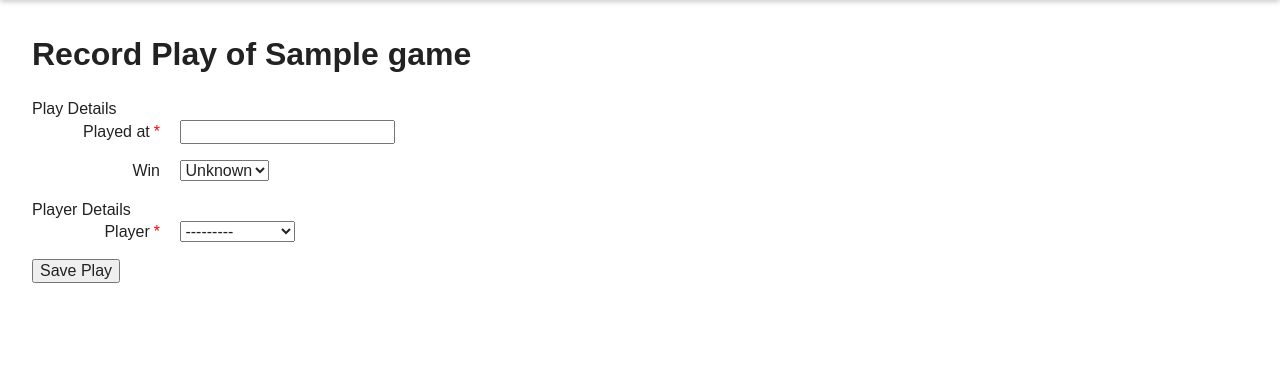
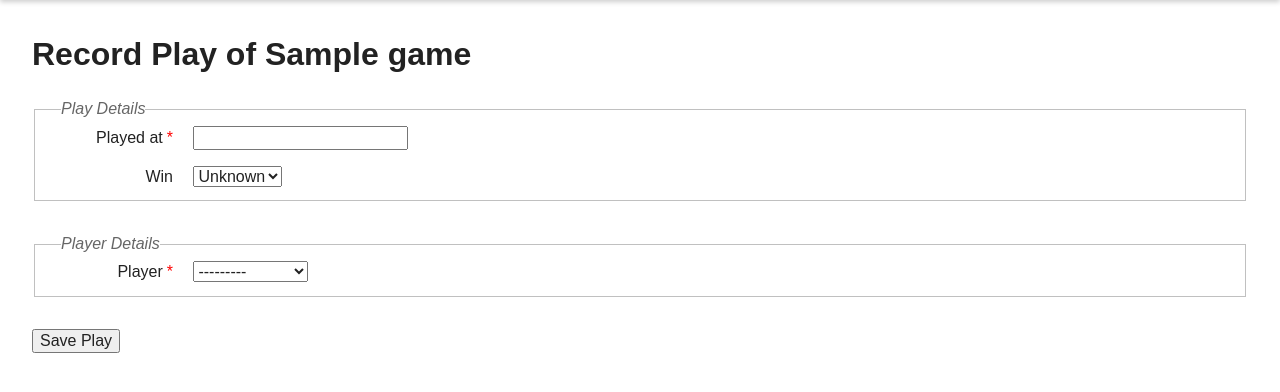
Before and after one commit to kevincarrogan/bogogger, a Django app: page /games/sample/plays/create/ in a window 1280 px wide. Shown: the part 154-546 px from the top of the page. Run offline with Django 3.2, Linux system fonts and the light colour scheme; tables that the repository leaves empty hold one stand-in row (values such as "Sample post"); some libraries are stand-ins or nearby versions.

Commit message:
Styling forms and fieldsets.

```diff
--- a/gamelog/static/css/main.css
+++ b/gamelog/static/css/main.css
@@ -61,16 +61,6 @@ img {
 }
 
 /*
- * Remove default fieldset styles.
- */
-
-fieldset {
-    border: 0;
-    margin: 0;
-    padding: 0;
-}
-
-/*
  * Allow only vertical resizing of textareas.
  */
 
@@ -128,6 +118,10 @@ main > nav {
     margin-bottom: 2em;
 }
 
+fieldset {
+    margin-bottom: 2em;
+}
+
 form .actions {
     margin-left: 9em;
 }
@@ -143,10 +137,20 @@ form .actions {
     width: 8em;
 }
 
+form .form-field:last-of-type {
+    margin-bottom: 0;
+}
+
 .required:after {
     color: #f00;
     content: '*';
     margin-left: 0.25em;
+}
+
+legend {
+    color: #666;
+    font-style: italic;
+    margin-left: 1em;
 }
 
 table {
```
